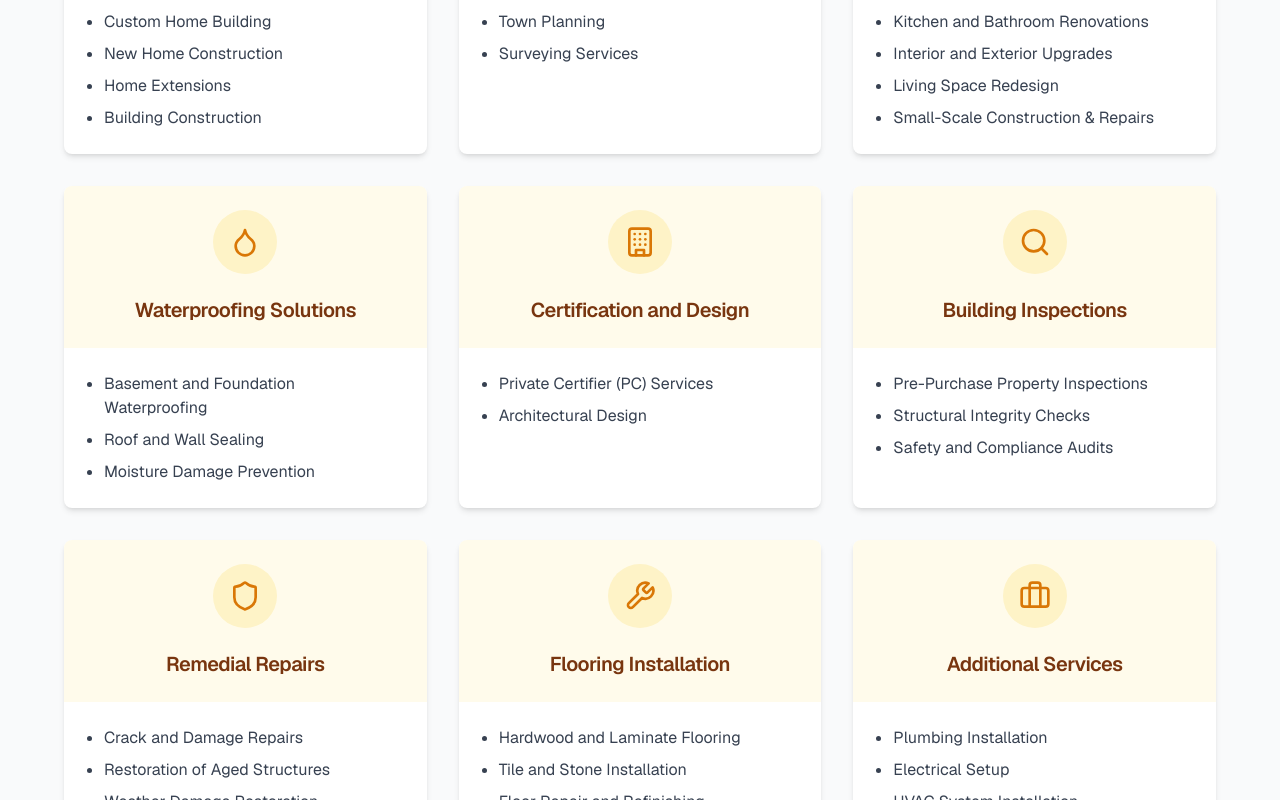
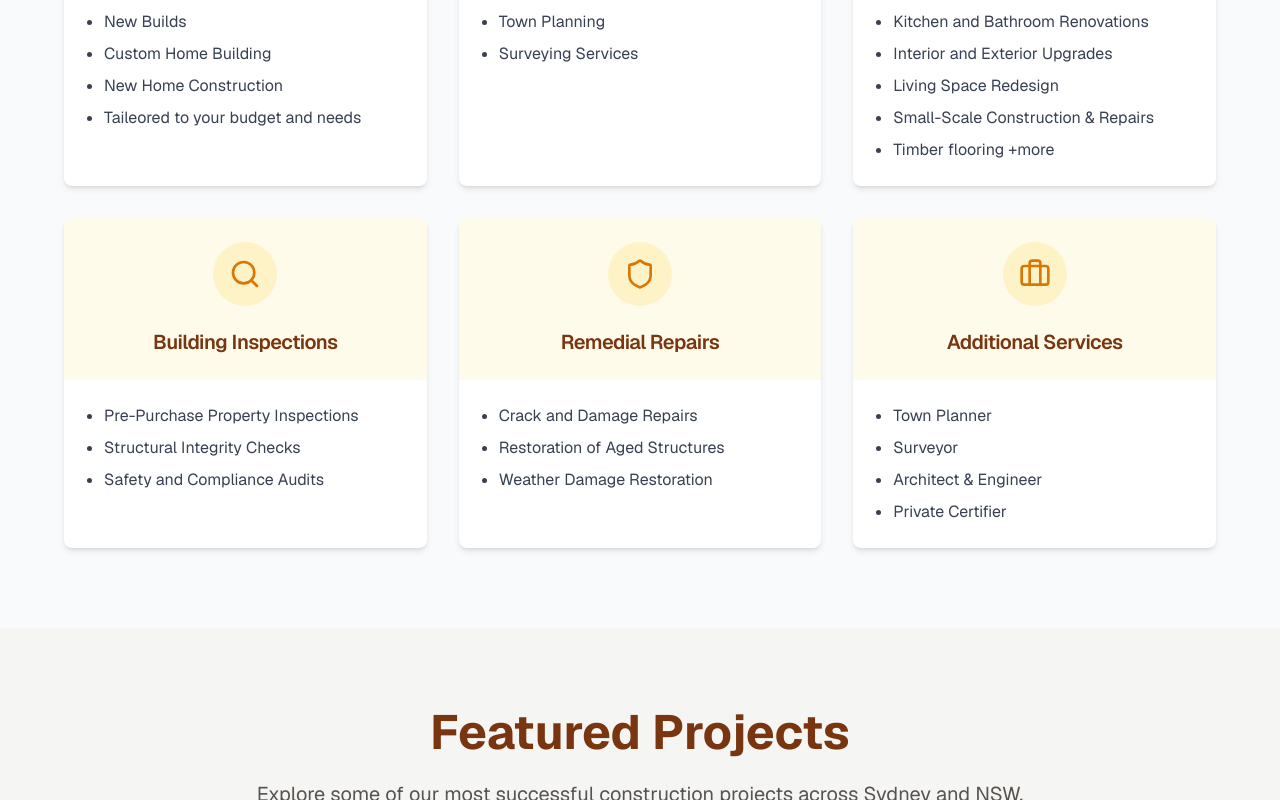
Before and after one commit to MAHMUDURRAHMANARNOB/trades_mates_building_next, a Next.js app: page / in a window 1280 px wide. Shown: the part 1340-2140 px from the top of the page. Built offline with nearby package versions, Linux system fonts and the light colour scheme.

Commit message:
service detials updated

```diff
--- a/components/services.tsx
+++ b/components/services.tsx
@@ -157,10 +157,10 @@ const services = [
     icon: Home,
     title: "Residential Construction",
     subItems: [
+      "New Builds",
       "Custom Home Building",
       "New Home Construction",
-      "Home Extensions",
-      "Building Construction",
+      "Taileored to your budget and needs",
     ],
   },
   {
@@ -179,25 +179,17 @@ const services = [
       "Interior and Exterior Upgrades",
       "Living Space Redesign",
       "Small-Scale Construction & Repairs",
+      "Timber flooring +more"
     ],
   },
-  {
-    icon: Droplet,
-    title: "Waterproofing Solutions",
-    subItems: [
-      "Basement and Foundation Waterproofing",
-      "Roof and Wall Sealing",
-      "Moisture Damage Prevention",
-    ],
-  },
-  {
-    icon: Building,
-    title: "Certification and Design",
-    subItems: [
-      "Private Certifier (PC) Services",
-      "Architectural Design",
-    ],
-  },
+  // {
+  //   icon: Building,
+  //   title: "Certification and Design",
+  //   subItems: [
+  //     "Private Certifier (PC) Services",
+  //     "Architectural Design",
+  //   ],
+  // },
   {
     icon: Search,
     title: "Building Inspections",
@@ -216,23 +208,23 @@ const services = [
       "Weather Damage Restoration",
     ],
   },
-  {
-    icon: Wrench,
-    title: "Flooring Installation",
-    subItems: [
-      "Hardwood and Laminate Flooring",
-      "Tile and Stone Installation",
-      "Floor Repair and Refinishing",
-    ],
-  },
+  // {
+  //   icon: Wrench,
+  //   title: "Flooring Installation",
+  //   subItems: [
+  //     "Hardwood and Laminate Flooring",
+  //     "Tile and Stone Installation",
+  //     "Floor Repair and Refinishing",
+  //   ],
+  // },
   {
     icon: Briefcase,
     title: "Additional Services",
     subItems: [
-      "Plumbing Installation",
-      "Electrical Setup",
-      "HVAC System Installation",
-      "Lighting Design and Installation",
+      "Town Planner",
+      "Surveyor",
+      "Architect & Engineer",
+      "Private Certifier",
     ],
   },
 ]
```
